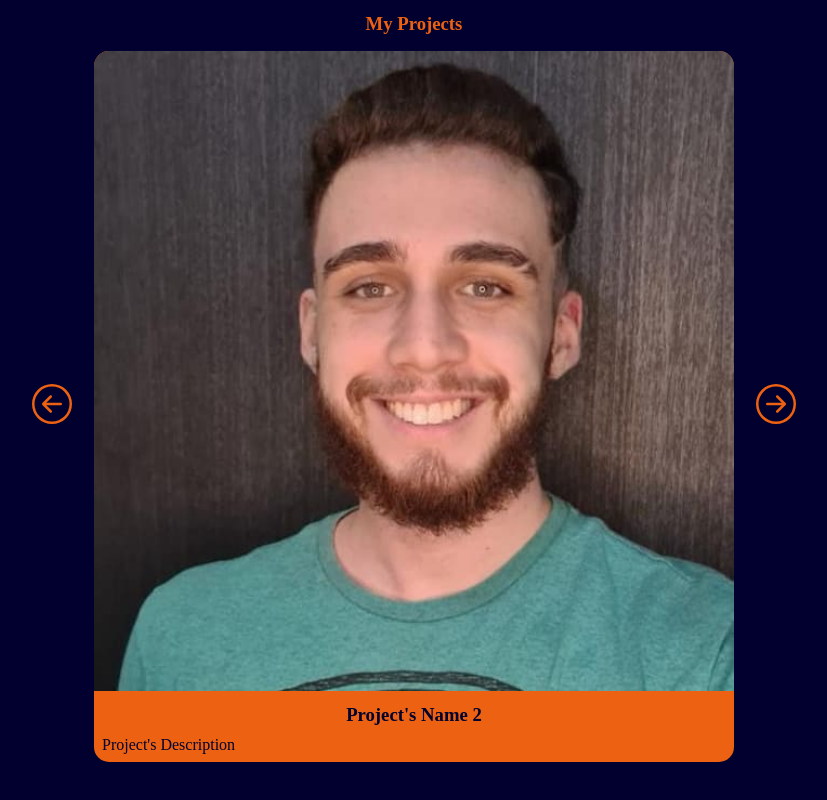
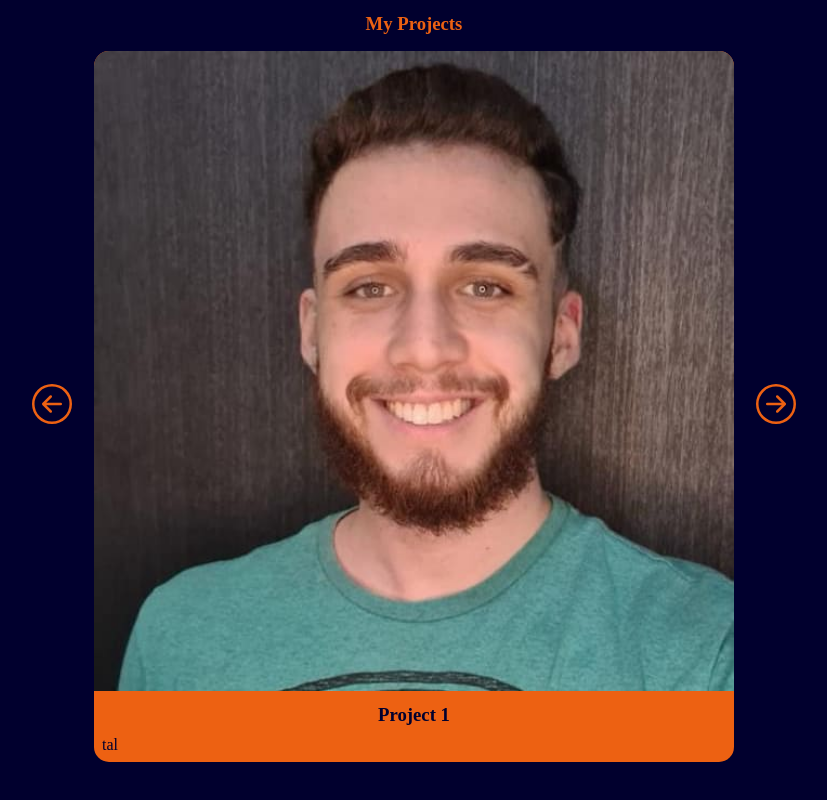
Before and after one commit to BrunoDevMoraes/brunodevmoraes-portfolio, a React (Create React App) app: page / in a window 1280 px wide. Shown: the part 1003-1803 px from the top of the page, without its empty margins (226-1053 px from the left). Built offline with nearby package versions, Linux system fonts and the light colour scheme.

Commit message:
Add logic to the projects arrows

```diff
--- a/src/components/ProjectCard/ProjectCard.jsx
+++ b/src/components/ProjectCard/ProjectCard.jsx
@@ -7,8 +7,8 @@ export default function ProjectCard({project}) {
     <div id="card">
       <a href="https://google.com">
         <img src={Bruno} alt="Project's gif"/>
-        <h3>Project's Name {project}</h3>
-        <p>Project's Description</p>
+        <h3>{project.name}</h3>
+        <p>{project.description}</p>
       </a>
     </div>
   )
--- a/src/components/Projects/Projects.jsx
+++ b/src/components/Projects/Projects.jsx
@@ -1,4 +1,4 @@
-import React, { useContext } from 'react';
+import React, { useContext, useState } from 'react';
 
 import ProjectCard from '../ProjectCard/ProjectCard';
 import data from '../../data';
@@ -8,19 +8,41 @@ import './Projects.css';
 
 export default function Projects() {
   const { language } = useContext(AppContext);
+  const [currentProject, setCurrentProject] = useState(0);
+
+  function handleBackClick() {
+    const auxCurrentProject = currentProject;
+    auxCurrentProject > 0 ? setCurrentProject(auxCurrentProject - 1) : setCurrentProject(4);
+  }
+
+  function handleNextClick() {
+    const auxCurrentProject = currentProject;
+    auxCurrentProject < 4 ? setCurrentProject(auxCurrentProject + 1) : setCurrentProject(0)
+  }
+
+  function renderProjectCard() {
+    if (language === 'PT') {
+      return (
+        <ProjectCard project={data.PT[currentProject]}/>
+      );
+    }
+    return (
+      <ProjectCard project={data.EN[currentProject]}/>
+    );
+  }
 
   return (
     <div id="projects-section">
       {language === 'PT' ? <h3 id="projects-section-title">Meus Projetos</h3>
       : <h3 id="projects-section-title">My Projects</h3>}
       <div id="cards-selection">
-        <button>
+        <button onClick={handleBackClick}>
           <svg xmlns="http://www.w3.org/2000/svg" width="16" height="16" fill="#ED6112" class="bi bi-arrow-left-circle" viewBox="0 0 16 16">
             <path fill-rule="evenodd" d="M1 8a7 7 0 1 0 14 0A7 7 0 0 0 1 8zm15 0A8 8 0 1 1 0 8a8 8 0 0 1 16 0zm-4.5-.5a.5.5 0 0 1 0 1H5.707l2.147 2.146a.5.5 0 0 1-.708.708l-3-3a.5.5 0 0 1 0-.708l3-3a.5.5 0 1 1 .708.708L5.707 7.5H11.5z"/>
           </svg>
         </button>
-        <ProjectCard project={data[1]}/>
-        <button>
+        {renderProjectCard()}
+        <button onClick={handleNextClick}>
           <svg xmlns="http://www.w3.org/2000/svg" width="16" height="16" fill="#ED6112" class="bi bi-arrow-right-circle" viewBox="0 0 16 16">
             <path fill-rule="evenodd" d="M1 8a7 7 0 1 0 14 0A7 7 0 0 0 1 8zm15 0A8 8 0 1 1 0 8a8 8 0 0 1 16 0zM4.5 7.5a.5.5 0 0 0 0 1h5.793l-2.147 2.146a.5.5 0 0 0 .708.708l3-3a.5.5 0 0 0 0-.708l-3-3a.5.5 0 1 0-.708.708L10.293 7.5H4.5z"/>
           </svg>
--- a/src/data.js
+++ b/src/data.js
@@ -1,3 +1,18 @@
-const data = [1, 2, 3, 4, 5, 6];
+const data = {
+  EN: [
+    {img: 'url', name: 'Project 1', description: 'tal'},
+    {img: 'url', name: 'Project 2', description: 'tal'},
+    {img: 'url', name: 'Project 3', description: 'tal'},
+    {img: 'url', name: 'Project 4', description: 'tal'},
+    {img: 'url', name: 'Project 5', description: 'tal'}
+  ],
+  PT: [
+    {img: 'url', name: 'Projeto 1', description: 'tal'},
+    {img: 'url', name: 'Projeto 2', description: 'tal'},
+    {img: 'url', name: 'Projeto 3', description: 'tal'},
+    {img: 'url', name: 'Projeto 4', description: 'tal'},
+    {img: 'url', name: 'Projeto 5', description: 'tal'}
+  ]
+}
 
 export default data;
```
